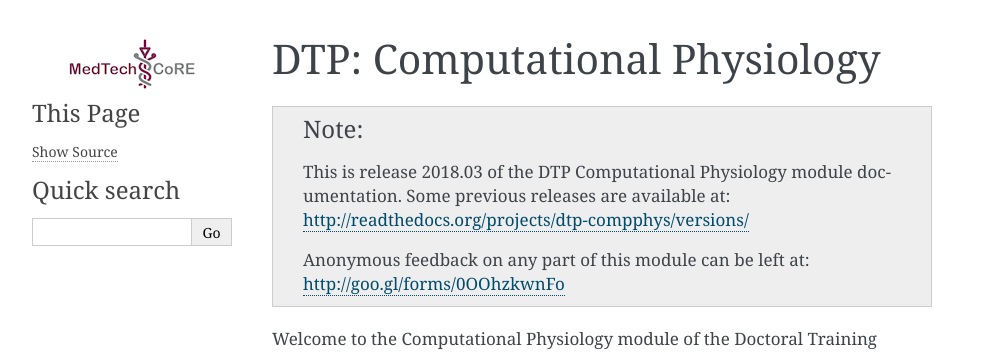
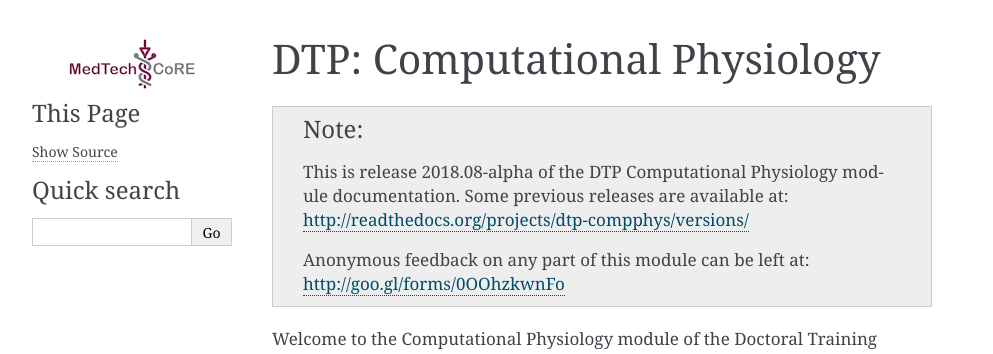
Before and after one commit to ABI-Tutorials/DTP-CompPhys, a Sphinx documentation site: the page built from source/index.rst, in a window 1280 px wide. Shown: the top 354 px of the page, without its empty margins (148-1141 px from the left). Built offline with Sphinx 7.4.7, drawn with Linux system fonts in a browser that asks for light colours; pages that are not in the unit, such as notebooks, are missing from menus.

Commit message:
Bump version for August 2018 DTP CompPhys module.

```diff
--- a/source/conf.py
+++ b/source/conf.py
@@ -59,9 +59,9 @@ author = u'University of Auckland'
 # built documents.
 #
 # The short X.Y version.
-version = '2018.03'
+version = '2018.08'
 # The full version, including alpha/beta/rc tags.
-release = '2018.03'
+release = '2018.08-alpha'
 
 # The language for content autogenerated by Sphinx. Refer to documentation
 # for a list of supported languages.
```
